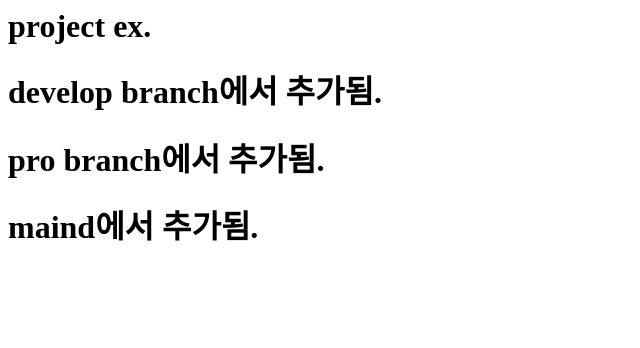
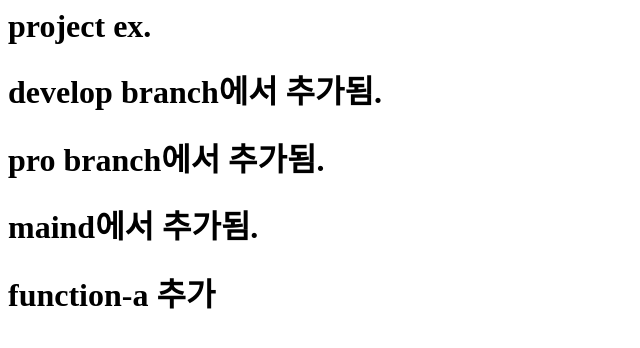
Before and after one commit to wechang123/git_project, a plain HTML site: page index.html in a window 1280 px wide. Shown: the whole page, without its empty margins (0-640 px from the left). Drawn offline with Linux system fonts and the light colour scheme.

Commit message:
function-a

```diff
--- a/index.html
+++ b/index.html
@@ -11,5 +11,8 @@
         <h1>pro branch에서 추가됨.</h1>
 
         <h1>maind에서 추가됨.</h1>
+
+        <h1>function-a 추가</h1>
+
     </body>
 </html>
```
